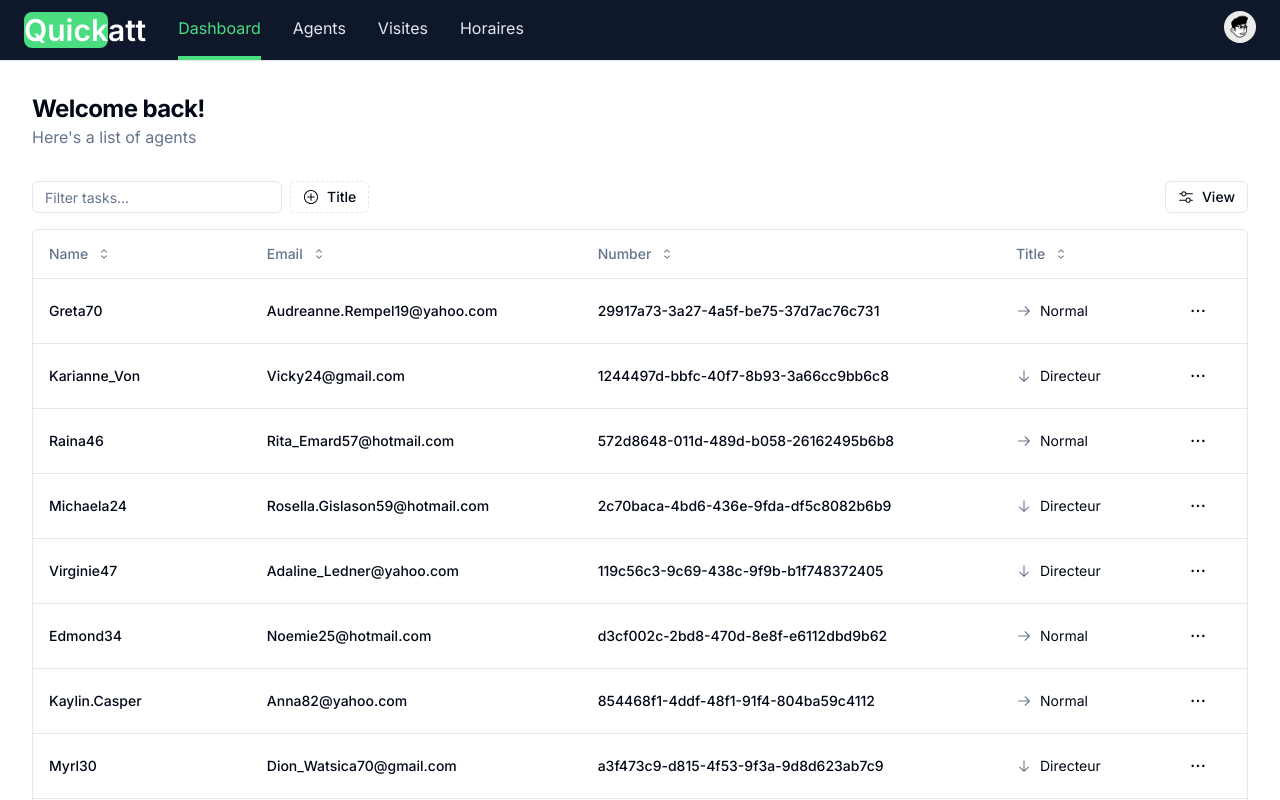
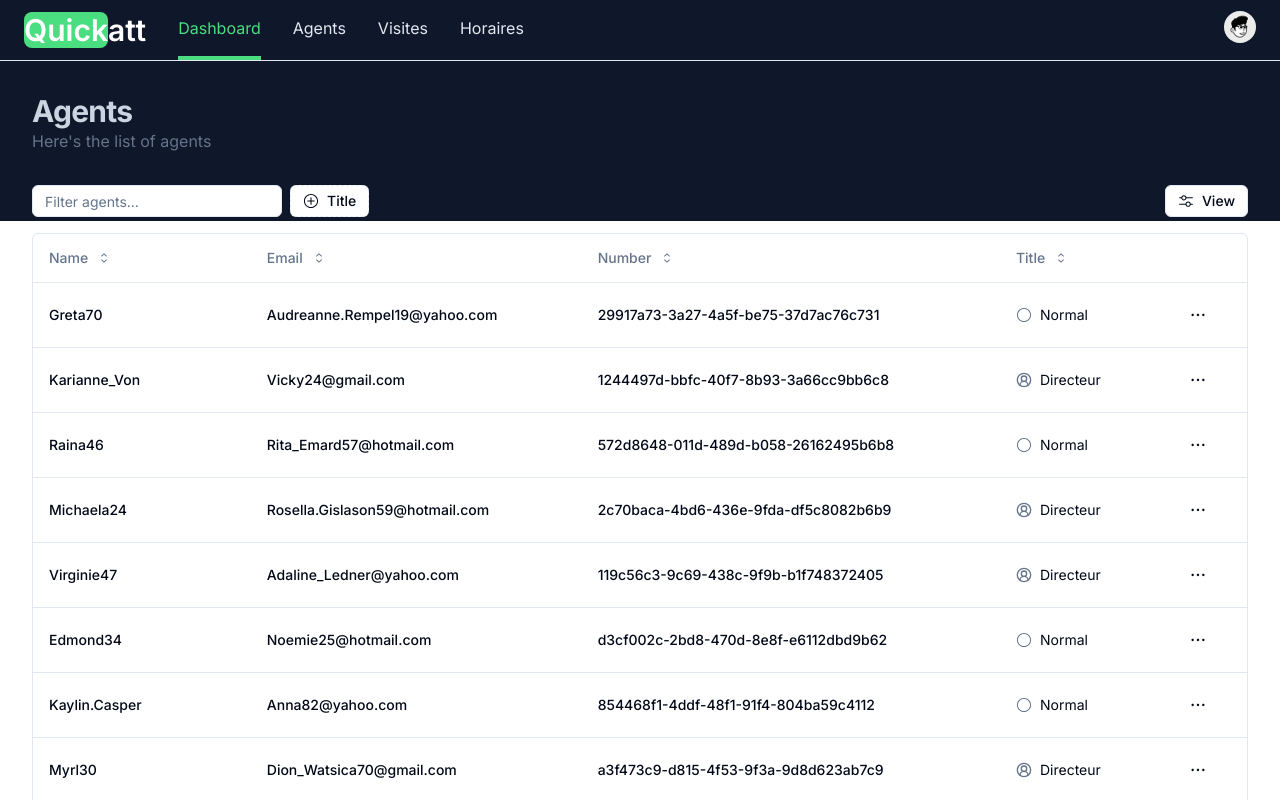
Before and after one commit to glody007/quickatt, a Next.js app: page /dashboard/agent in a window 1280 px wide. Shown: the top 800 px of the page. Built offline with nearby package versions, Linux system fonts and the light colour scheme.

Commit message:
fix: Header color.

```diff
--- a/app/dashboard/agent/page.tsx
+++ b/app/dashboard/agent/page.tsx
@@ -29,28 +29,16 @@ export default async function AgentPage() {
 
   return (
     <>
-      <div className="md:hidden">
-        <Image
-          src="/examples/tasks-light.png"
-          width={1280}
-          height={998}
-          alt="Playground"
-          className="block dark:hidden"
-        />
-        <Image
-          src="/examples/tasks-dark.png"
-          width={1280}
-          height={998}
-          alt="Playground"
-          className="hidden dark:block"
-        />
+        <div className="w-full bg-slate-900 h-40">
         </div>
-      <div className="hidden h-full flex-1 flex-col space-y-8 p-8 md:flex">
+        <div className="container h-full flex-1 flex-col space-y-8 p-8 md:flex -mt-40">
             <div className="flex items-center justify-between space-y-2">
                 <div>
-            <h2 className="text-2xl font-bold tracking-tight">Welcome back!</h2>
+                    <h2 className="text-3xl text-slate-300 font-bold tracking-tight">
+                        Agents
+                    </h2>
                     <p className="text-muted-foreground">
-              Here&apos;s a list of agents
+                        Here&apos;s the list of agents
                     </p>
                 </div>
                 <div className="flex items-center space-x-2">
--- a/components/table/data-table-toolbar.tsx
+++ b/components/table/data-table-toolbar.tsx
@@ -23,7 +23,7 @@ export function DataTableToolbar<TData>({
     <div className="flex items-center justify-between">
       <div className="flex flex-1 items-center space-x-2">
         <Input
-          placeholder="Filter tasks..."
+          placeholder="Filter agents..."
           value={(table.getColumn("name")?.getFilterValue() as string) ?? ""}
           onChange={(event) =>
             table.getColumn("name")?.setFilterValue(event.target.value)
--- a/data/data.tsx
+++ b/data/data.tsx
@@ -8,59 +8,17 @@ import {
     QuestionMarkCircledIcon,
     StopwatchIcon,
   } from "@radix-ui/react-icons"
-
-  export const labels = [
-    {
-      value: "bug",
-      label: "Bug",
-    },
-    {
-      value: "feature",
-      label: "Feature",
-    },
-    {
-      value: "documentation",
-      label: "Documentation",
-    },
-  ]
-
-  export const statuses = [
-    {
-      value: "backlog",
-      label: "Backlog",
-      icon: QuestionMarkCircledIcon,
-    },
-    {
-      value: "todo",
-      label: "Todo",
-      icon: CircleIcon,
-    },
-    {
-      value: "in progress",
-      label: "In Progress",
-      icon: StopwatchIcon,
-    },
-    {
-      value: "done",
-      label: "Done",
-      icon: CheckCircledIcon,
-    },
-    {
-      value: "canceled",
-      label: "Canceled",
-      icon: CrossCircledIcon,
-    },
-  ]
+import { UserCircle, UserCircle2Icon } from "lucide-react"
 
   export const titles = [
     {
       label: "Directeur",
       value: "directeur",
-      icon: ArrowDownIcon,
+      icon: UserCircle2Icon,
     },
     {
       label: "Normal",
       value: "normal",
-      icon: ArrowRightIcon,
+      icon: CircleIcon,
     }
 ]
```
Lines whose indentation alone changed are shown as unchanged.
